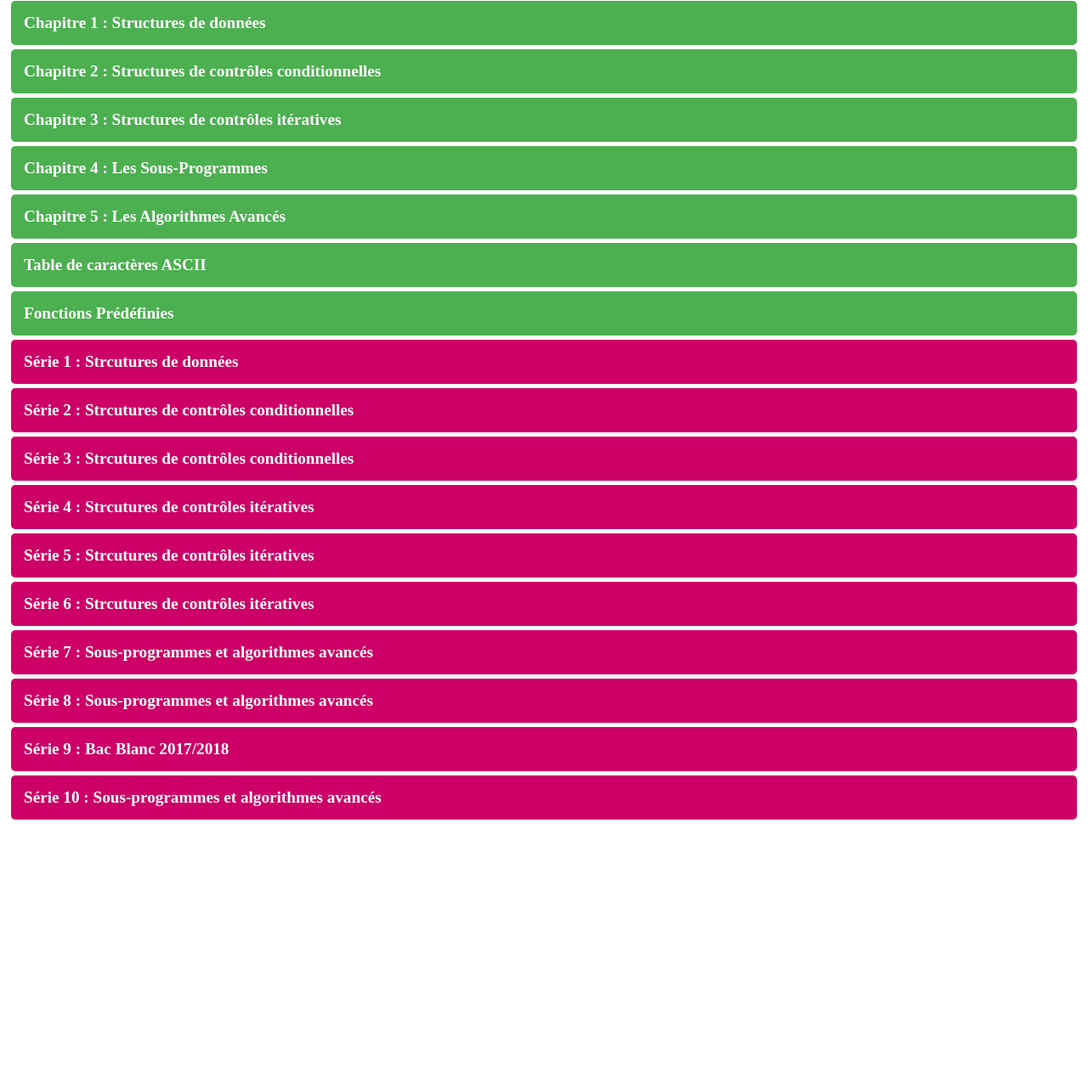
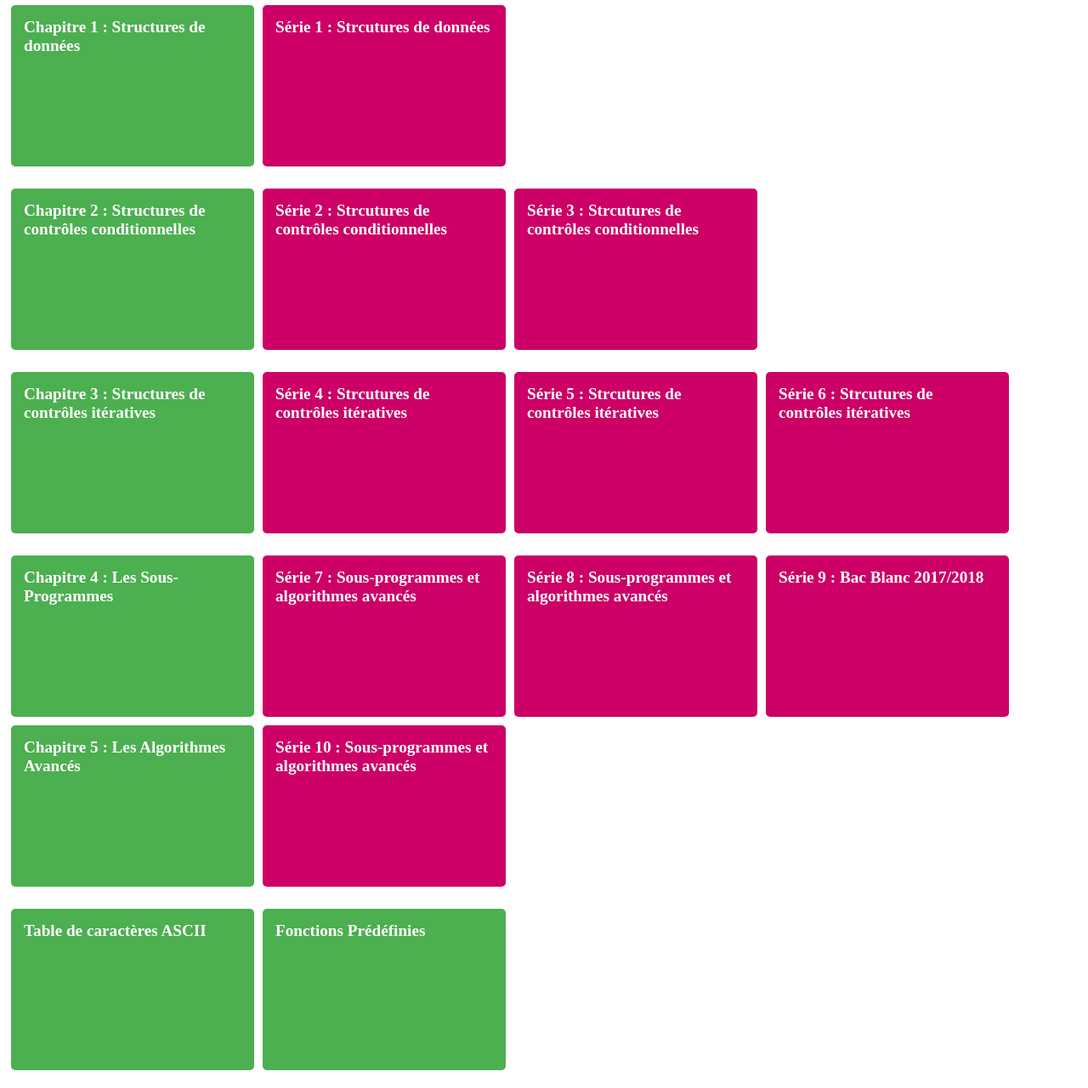
Before and after one commit to manianis/manianis.github.io, a plain HTML site: page index.html in a window 1280 px wide. Shown: the part 86-1367 px from the top of the page at 85% size. Before the commit the page ends 1067 px from the top, so only its background shows below. Drawn offline with Linux system fonts and the light colour scheme.

```diff
--- a/index.html
+++ b/index.html
@@ -10,9 +10,14 @@
     nav>ul {
       list-style: none;
       padding: 0;
+      display: flex;
+      flex-wrap: wrap;
     }
 
     nav>ul>li {
+      display: block;
+      width: 20vw;
+      height: 20vh;
       padding: 15px;
       margin: 5px;
       /* background-color: #4CAF50; */
@@ -62,37 +67,25 @@
         <a href="chapitre_01.html" target="chap01">Chapitre 1 : Structures de données</a>
       </li>
 
+      <li class="serie">
+        <a href="ch01_serie01.html" target="chap01_s01">Série 1 : Strcutures de données</a>
+      </li>
+    </ul>
+    <ul>
       <li class="active">
         <a href="chapitre_02.html" target="chap02">Chapitre 2 : Structures de contrôles conditionnelles</a>
       </li>
 
-      <li class="active">
-        <a href="chapitre_03.html" target="chap03">Chapitre 3 : Structures de contrôles itératives</a>
-      </li>
-
-      <li class="active">
-        <a href="chapitre_04.html" target="chap04">Chapitre 4 : Les Sous-Programmes</a>
-      </li>
-
-      <li class="active">
-        <a href="chapitre_05.html" target="chap05">Chapitre 5 : Les Algorithmes Avancés</a>
-      </li>
-
-      <li class="active">
-        <a href="table_ascii.html" target="ascii">Table de caractères ASCII</a>
-      </li>
-      <li class="active">
-        <a href="fn_predefinies.html" target="fn_predefinies">Fonctions Prédéfinies</a>
-      </li>
-
-      <li class="serie">
-        <a href="ch01_serie01.html" target="chap01_s01">Série 1 : Strcutures de données</a>
-      </li>
       <li class="serie">
         <a href="ch02_serie01.html" target="chap02_s01">Série 2 : Strcutures de contrôles conditionnelles</a>
       </li>
       <li class="serie">
         <a href="ch02_serie02.html" target="chap02_s02">Série 3 : Strcutures de contrôles conditionnelles</a>
+      </li>
+    </ul>
+    <ul>
+      <li class="active">
+        <a href="chapitre_03.html" target="chap03">Chapitre 3 : Structures de contrôles itératives</a>
       </li>
       <li class="serie">
         <a href="ch03_serie01.html" target="chap03_s01">Série 4 : Strcutures de contrôles itératives</a>
@@ -103,6 +96,12 @@
       <li class="serie">
         <a href="ch03_serie03.html" target="chap03_s03">Série 6 : Strcutures de contrôles itératives</a>
       </li>
+    </ul>
+    <ul>
+      <li class="active">
+        <a href="chapitre_04.html" target="chap04">Chapitre 4 : Les Sous-Programmes</a>
+      </li>
+
       <li class="serie">
         <a href="ch04_serie01.html" target="chap04_s01">Série 7 : Sous-programmes et algorithmes avancés</a>
       </li>
@@ -112,9 +111,23 @@
       <li class="serie">
         <a href="ch04_serie03.html" target="chap04_s02">Série 9 : Bac Blanc 2017/2018</a>
       </li>
+
+
+      <li class="active">
+        <a href="chapitre_05.html" target="chap05">Chapitre 5 : Les Algorithmes Avancés</a>
+      </li>
       <li class="serie">
         <a href="ch04_serie04.html" target="chap04_s03">Série 10 : Sous-programmes et algorithmes avancés</a>
       </li>
+    </ul>
+    <ul>
+      <li class="active">
+        <a href="table_ascii.html" target="ascii">Table de caractères ASCII</a>
+      </li>
+      <li class="active">
+        <a href="fn_predefinies.html" target="fn_predefinies">Fonctions Prédéfinies</a>
+      </li>
+
     </ul>
   </nav>
 </body>
```
Also changed, not shown: ch04_serie03.html (+1 -0 lines).
